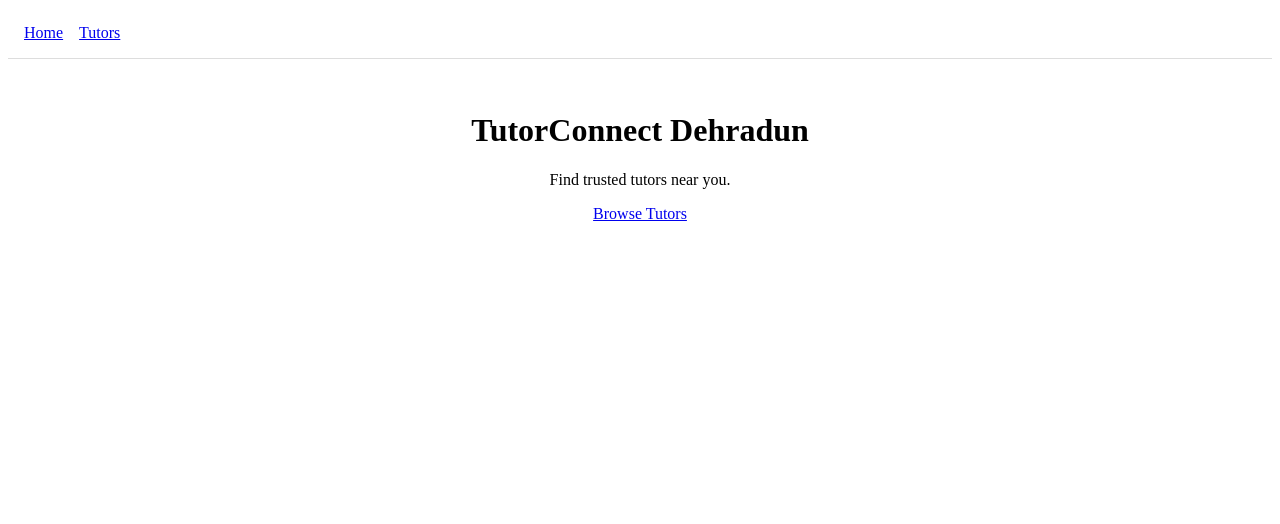
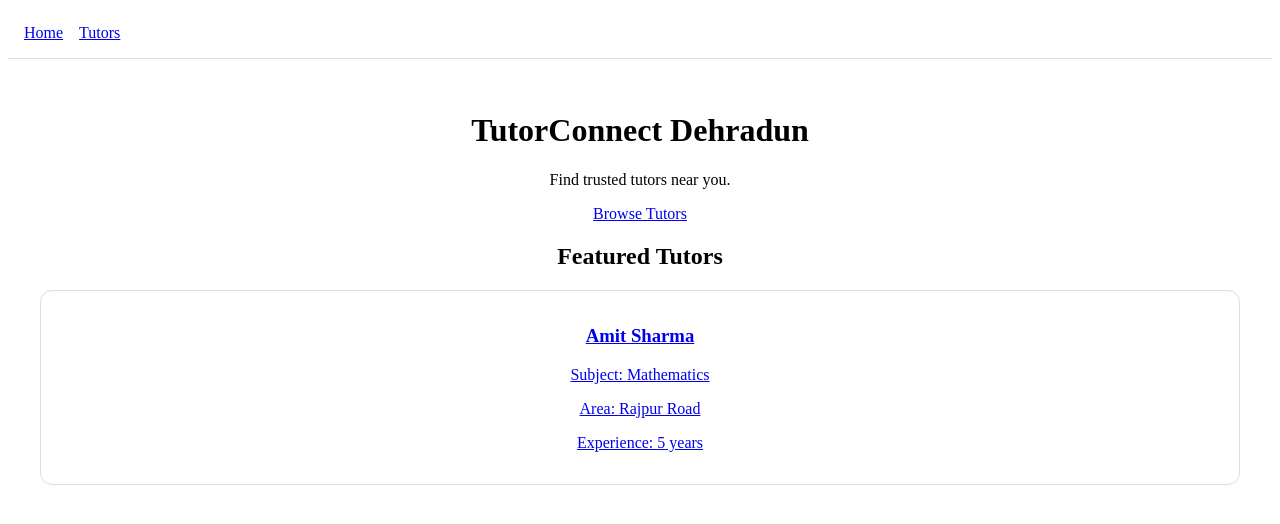
Before and after one commit to Kakagit2025/Tutorwebsite, a Next.js app: page / in a window 1280 px wide. Shown: the top 524 px of the page. Built offline with nearby package versions, Linux system fonts and the light colour scheme.

Commit message:
Add featured tutors to homepage

```diff
--- a/app/page.tsx
+++ b/app/page.tsx
@@ -1,9 +1,13 @@
+import Link from 'next/link';
+import FeaturedTutors from '../components/FeaturedTutors';
+
 export default function Home() {
   return (
     <main style={{ padding: '2rem', textAlign: 'center' }}>
       <h1>TutorConnect Dehradun</h1>
       <p>Find trusted tutors near you.</p>
-      <a href="/tutors">Browse Tutors</a>
+      <Link href="/tutors">Browse Tutors</Link>
+      <FeaturedTutors />
     </main>
   );
 }
```
